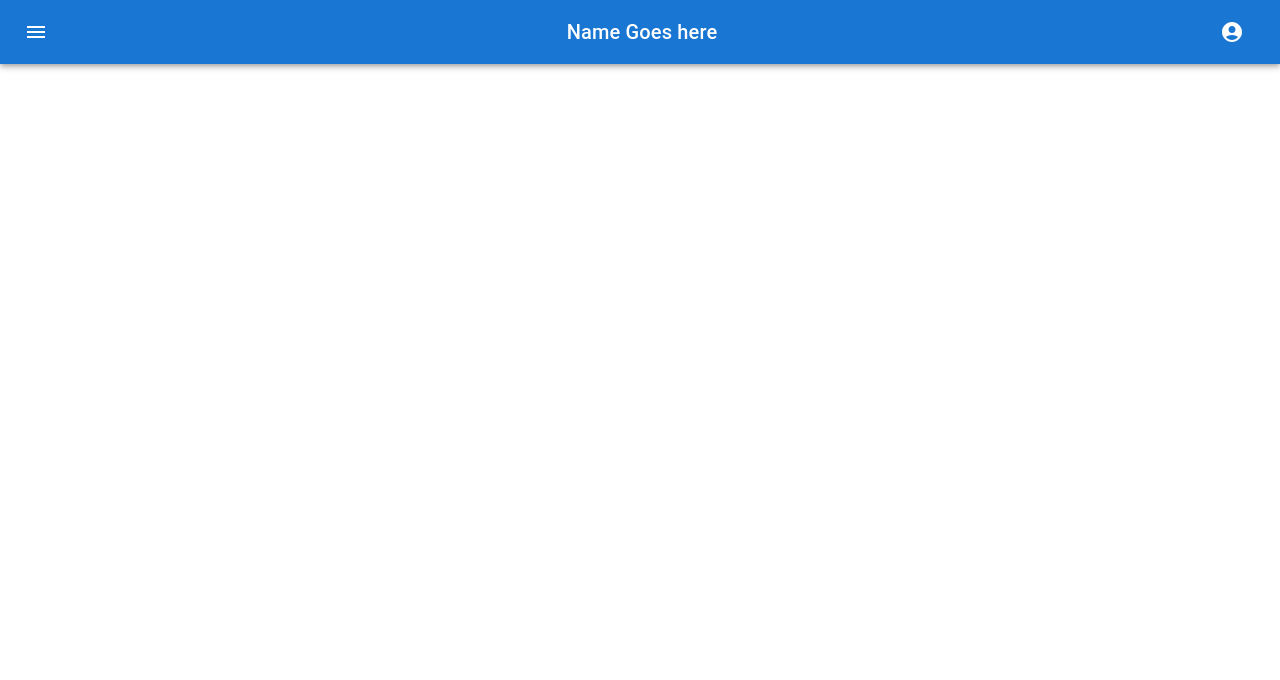
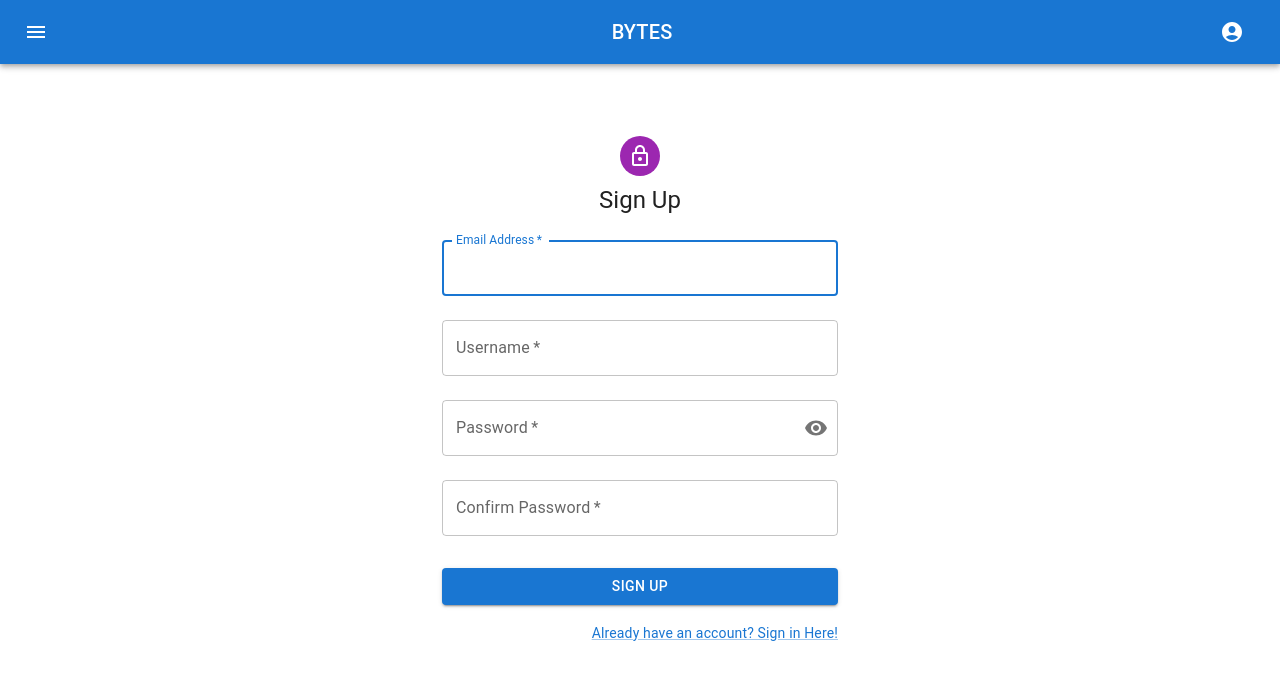
Before and after one commit to tmpurcell/recipe-book, a React (Create React App) app in the folder Frontend/recipe-book/: page /Signup in a window 1280 px wide. Before the commit this address had no page. Shown: the top 680 px of the page. Built offline with nearby package versions, Linux system fonts and the light colour scheme.

Commit message:
Pages updated, Login and Signup implemented

```diff
--- a/Frontend/recipe-book/src/App.js
+++ b/Frontend/recipe-book/src/App.js
@@ -3,6 +3,9 @@ import {BrowserRouter as Router, Route, Routes} from "react-router-dom";
 
 import Home from './pages/index.js';
 import Login from './pages/login.js';
+import SignUp from './pages/signup.js';
+import Upload from './pages/upload.js';
+import View from './pages/view.js';
 import Header from './components/Header.js';
 
 function App() {
@@ -13,6 +16,9 @@ function App() {
             <Routes>
               <Route path='/' element={<Home />} />
               <Route path='/Login' element={<Login />} />
+              <Route path='/Signup' element={<SignUp />} />
+              <Route path='/Upload' element={<Upload />} />
+              <Route path='/ViewRecipes' element={<View />} />
             </Routes>
           </Router>
         </div>
--- a/Frontend/recipe-book/src/components/Header.js
+++ b/Frontend/recipe-book/src/components/Header.js
@@ -80,19 +80,16 @@ export default function MenuAppBar() {
                   <ListItemText primary="Home" />
                 </ListItem>
                 <ListItem button onClick={clickFeatures}>
-                  <ListItemText primary="Features" />
+                  <ListItemText primary="My Recipes" />
                   {openNested ? <ExpandLess /> : <ExpandMore />}
                 </ListItem>
                 <Collapse in={openNested} timeout="auto" unmountOnExit>
                   <List component="div" disablePadding>
-                  <ListItem button onClick={() => redirectRoute("/Feature1")}>
-                      <ListItemText primary="Feature1" />
+                  <ListItem button onClick={() => redirectRoute("/uploadRecipe")}>
+                      <ListItemText primary="Upload Recipe" />
                     </ListItem>
-                  <ListItem button onClick={() => redirectRoute("/Feature2")}>
-                      <ListItemText primary="Feature2" />
-                    </ListItem>
-                    <ListItem button onClick={() => redirectRoute("/Feature3")}>
-                      <ListItemText primary="Feature3" />
+                    <ListItem button onClick={() => redirectRoute('/viewRecipes')}>
+                      <ListItemText primary="View Recipes" />
                     </ListItem>
                   </List>
                 </Collapse>
@@ -103,7 +100,7 @@ export default function MenuAppBar() {
           </Menu>
 
           <Typography variant="h6" component="div" sx={{ flexGrow: 1 }}>
-            Name Goes here
+            BYTES
           </Typography>
 
           {/* Right hand side */}
@@ -146,8 +143,8 @@ export default function MenuAppBar() {
                 <ListItem button onClick={() => redirectRoute("/logout")}>
                   <ListItemText primary="Logout" />
                 </ListItem>
-                <ListItem button onClick={() => redirectRoute("/register")}>
-                  <ListItemText primary="Register" />
+                <ListItem button onClick={() => redirectRoute("/signup")}>
+                  <ListItemText primary="Sign Up!" />
                 </ListItem>
               </Menu>
 
--- a/Frontend/recipe-book/src/components/LoginPage.js
+++ b/Frontend/recipe-book/src/components/LoginPage.js
@@ -116,7 +116,7 @@ export default function SignIn() {
                 </Link>
               </Grid>
               <Grid item>
-                <Link href="#" variant="body2">
+                <Link href="/signup" variant="body2">
                   {"Don't have an account? Sign Up"}
                 </Link>
               </Grid>
--- /dev/null
+++ b/Frontend/recipe-book/src/components/SignUpPage.js
@@ -0,0 +1,205 @@
+import * as React from 'react';
+import Avatar from '@mui/material/Avatar';
+import Button from '@mui/material/Button';
+import CssBaseline from '@mui/material/CssBaseline';
+import TextField from '@mui/material/TextField';
+import Link from '@mui/material/Link';
+import Grid from '@mui/material/Grid';
+import Box from '@mui/material/Box';
+import LockOutlinedIcon from '@mui/icons-material/LockOutlined';
+import Typography from '@mui/material/Typography';
+import Container from '@mui/material/Container';
+import { createTheme, ThemeProvider } from '@mui/material/styles';
+import IconButton from '@mui/material/IconButton';
+import Visibility from '@mui/icons-material/Visibility';
+import VisibilityOff from '@mui/icons-material/VisibilityOff';
+
+const defaultTheme = createTheme();
+
+export default function SignUpForm() {
+  const [formData, setFormData] = React.useState({
+    email: '',
+    username: '',
+    password: '',
+  });
+
+  const [errors, setErrors] = React.useState({
+    email: '',
+    password: '',
+    confirmPassword: '',
+  });
+
+  const [showPassword, setShowPassword] = React.useState(false);
+
+  const handleChange = (event) => {
+    const { name, value } = event.target;
+    setFormData({ ...formData, [name]: value });
+  };
+
+  const handleTogglePasswordVisibility = () => {
+    setShowPassword((prevShowPassword) => !prevShowPassword);
+  };
+
+  const handleSubmit = async (event) => {
+    event.preventDefault();
+    let formIsValid = true;
+    const newErrors = { ...errors };
+
+    if (!/\S+@\S+\.\S+/.test(formData.email)) {
+      formIsValid = false;
+      newErrors.email = 'Invalid Email Address';
+    }
+
+    if (formData.password !== formData.confirmPassword) {
+      formIsValid = false;
+      newErrors.confirmPassword = 'Passwords do not match';
+    } else {
+      // Trim and normalize passwords before comparison
+      const password = formData.password.trim().toLowerCase();
+      const confirmPassword = formData.confirmPassword.trim().toLowerCase();
+
+      if (password !== confirmPassword) {
+          formIsValid = false;
+          newErrors.confirmPassword = 'Passwords do not match';
+      }
+    }
+
+    setErrors(newErrors);
+
+    if (!formIsValid) {
+      return;
+    }
+
+    const { confirmPassword, ...dataToSend } = formData;
+
+    try {
+      const response = await fetch("http://127.0.0.1:8000/signup", {
+        method: 'POST',
+        headers: {
+          'Content-Type': 'application/json' // Corrected content type
+        },
+        body: JSON.stringify(dataToSend)
+      });
+
+      const data = await response.json();
+      console.log(data);
+
+      if (response.ok) {
+        console.log('Signup Succesful');
+        setErrors({});
+        setFormData({
+          email: '',
+          username: '',
+          password: '',
+        });
+      } else {
+        console.error('Signup Failed:', data.error);
+      }
+    } catch (error) {
+      console.error('Error:', error)
+    }
+  };
+
+  return (
+    <ThemeProvider theme={defaultTheme}>
+      <Container component="main" maxWidth="xs">
+        <CssBaseline />
+        <Box
+          sx={{
+            marginTop: 8,
+            display: 'flex',
+            flexDirection: 'column',
+            alignItems: 'center',
+          }}
+        >
+          <Avatar sx={{ m: 1, bgcolor: 'secondary.main' }}>
+            <LockOutlinedIcon />
+          </Avatar>
+          <Typography component="h1" variant="h5">
+            Sign Up
+          </Typography>
+          <Box component="form" onSubmit={handleSubmit} noValidate sx={{ mt: 1 }}>
+            <TextField
+              margin="normal"
+              required
+              fullWidth
+              id="email"
+              label="Email Address"
+              name="email"
+              autoComplete="email"
+              autoFocus
+              value={formData.email}
+              onChange={handleChange}
+              error={!!errors.email}
+              helperText={errors.email}
+            />
+            <TextField
+              margin="normal"
+              required
+              fullWidth
+              id="username"
+              label="Username"
+              name="username"
+              autoComplete="username"
+              value={formData.username}
+              onChange={handleChange}
+            />
+            <TextField
+              margin="normal"
+              required
+              fullWidth
+              name="password"
+              label="Password"
+              type={showPassword ? 'text' : 'password'} // Toggle password visibility
+              id="password"
+              autoComplete="new-password"
+              value={formData.password}
+              onChange={handleChange}
+              error={!!errors.password}
+              helperText={errors.password}
+              InputProps={{
+                endAdornment: (
+                  <IconButton
+                    onClick={handleTogglePasswordVisibility}
+                    edge="end"
+                  >
+                    {showPassword ? <VisibilityOff /> : <Visibility />}
+                  </IconButton>
+                ),
+              }}
+            />
+            <TextField
+              margin="normal"
+              required
+              fullWidth
+              name="confirmPassword"
+              label="Confirm Password"
+              type="password"
+              id="confirmPassword"
+              value={formData.confirmPassword}
+              onChange={handleChange}
+              error={!!errors.confirmPassword}
+              helperText={errors.confirmPassword}
+            />
+            <Button
+              type="submit"
+              fullWidth
+              variant="contained"
+              sx={{ mt: 3, mb: 2 }}
+              onClick={() => setErrors({})}
+            >
+              Sign Up
+            </Button>
+            <Grid container justifyContent="flex-end">
+              <Grid item>
+                <Link href="/Login" variant="body2">
+                  Already have an account? Sign in Here!
+                </Link>
+              </Grid>
+            </Grid>
+          </Box>
+        </Box>
+      </Container>
+    </ThemeProvider>
+  );
+}
--- /dev/null
+++ b/Frontend/recipe-book/src/components/UploadRecipe.js
@@ -0,0 +1,41 @@
+import * as React from 'react';
+import { useState } from 'react';
+import { Button, Container, Typography } from '@mui/material';
+
+const UploadRecipe = () => { // Change function name to start with capital letter
+  const [selectedFile, setSelectedFile] = useState(null);
+
+  const handleFileChange = (event) => {
+    const file = event.target.files[0];
+    setSelectedFile(file);
+  };
+
+  const handleUpload = () => {
+    if (selectedFile) {
+      // Implement your upload logic here using the selectedFile
+      console.log('File selected:', selectedFile);
+      // You can send the file to your server for processing here
+    } else {
+      console.error('No file selected');
+    }
+  };
+
+  return (
+    <Container>
+      <Typography variant="h4" gutterBottom>
+        Upload a Picture
+      </Typography>
+      <input
+        type="file"
+        accept="image/*"
+        onChange={handleFileChange}
+        style={{ marginBottom: '20px' }}
+      />
+      <Button variant="contained" color="primary" onClick={handleUpload}>
+        Upload
+      </Button>
+    </Container>
+  );
+};
+
+export default UploadRecipe;
--- a/Frontend/recipe-book/src/pages/index.js
+++ b/Frontend/recipe-book/src/pages/index.js
@@ -3,7 +3,29 @@ import React from "react";
 function Home() {
   return (
     <div>
-        Will is PooPoo DooDoo Shit
+      <div className='home'>
+              <header>
+                  <h1>
+                      Welcome to Bytes!
+                  </h1>
+              </header>
+              <div className='info'>
+                  <h2>
+                      Information Goes Here
+                  </h2>
+                      <p>
+                          And Here
+                      </p>
+                      <p>
+                          Maybe something here
+                      </p>
+                  <h3>
+                      <p>
+                          Possibly Here
+                      </p>
+                  </h3>
+              </div>
+          </div>
     </div>
   );
 }
--- /dev/null
+++ b/Frontend/recipe-book/src/pages/signup.js
@@ -0,0 +1,12 @@
+import * as React from 'react';
+import SignUpForm from '../components/SignUpPage.js';
+
+function SignUp() {
+  return (
+    <div>
+        <SignUpForm />
+    </div>
+  );
+}
+
+export default SignUp;
--- /dev/null
+++ b/Frontend/recipe-book/src/pages/upload.js
@@ -0,0 +1,13 @@
+import * as React from 'react';
+
+import uploadRecipe from '../components/UploadRecipe';
+
+function Upload() {
+    return (
+        <div>
+                <uploadRecipe />
+        </div>
+    );
+}
+
+export default Upload;
--- /dev/null
+++ b/Frontend/recipe-book/src/pages/view.js
@@ -0,0 +1,14 @@
+import React from 'react';
+
+import viewRecipes from '../components/ViewRecipies';
+
+
+function View() {
+    return(
+        <div>
+            <viewRecipes />
+        </div>
+    );
+}
+
+export default View;
```
Also changed, not shown: Frontend/recipe-book/src/components/ViewRecipies.js (added).
